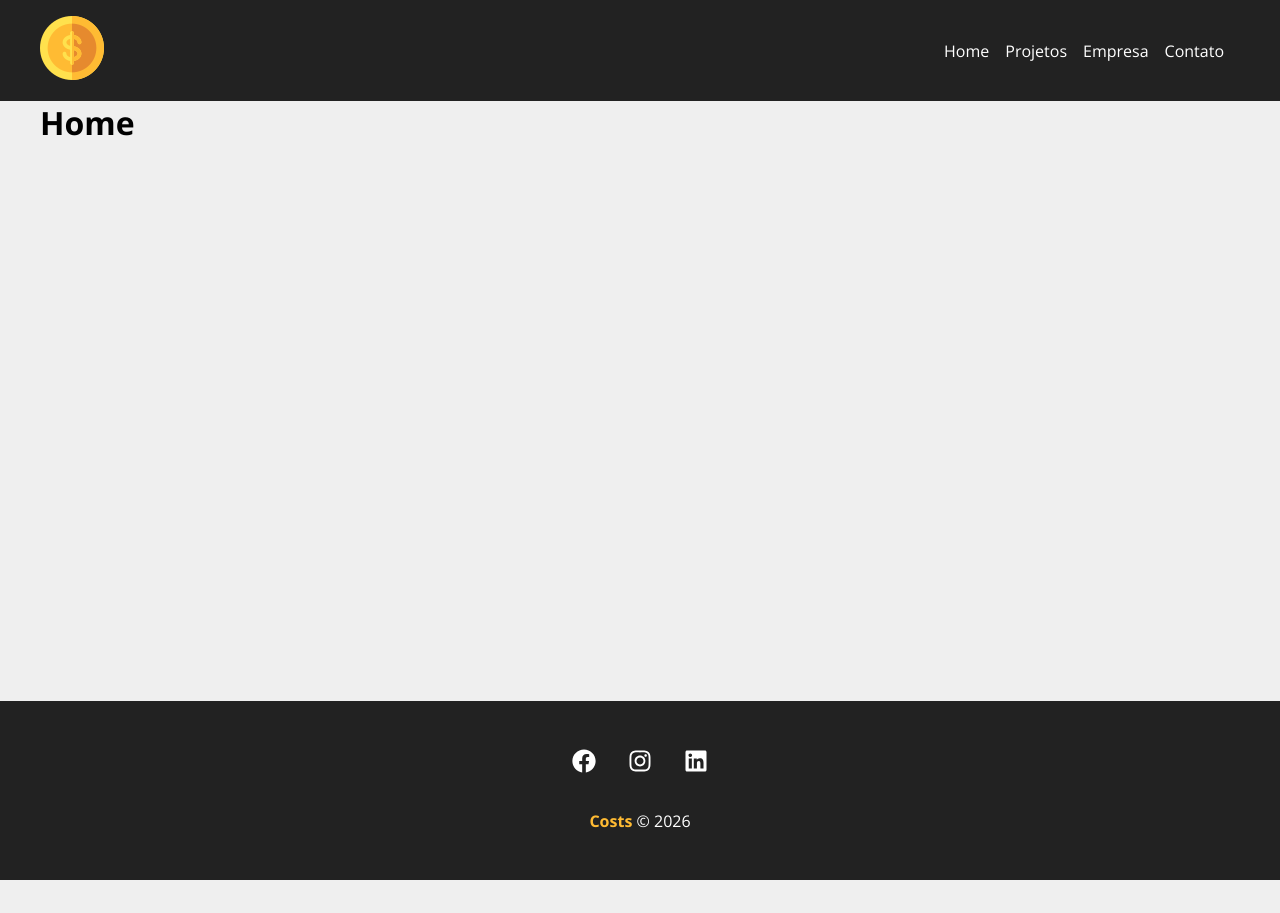
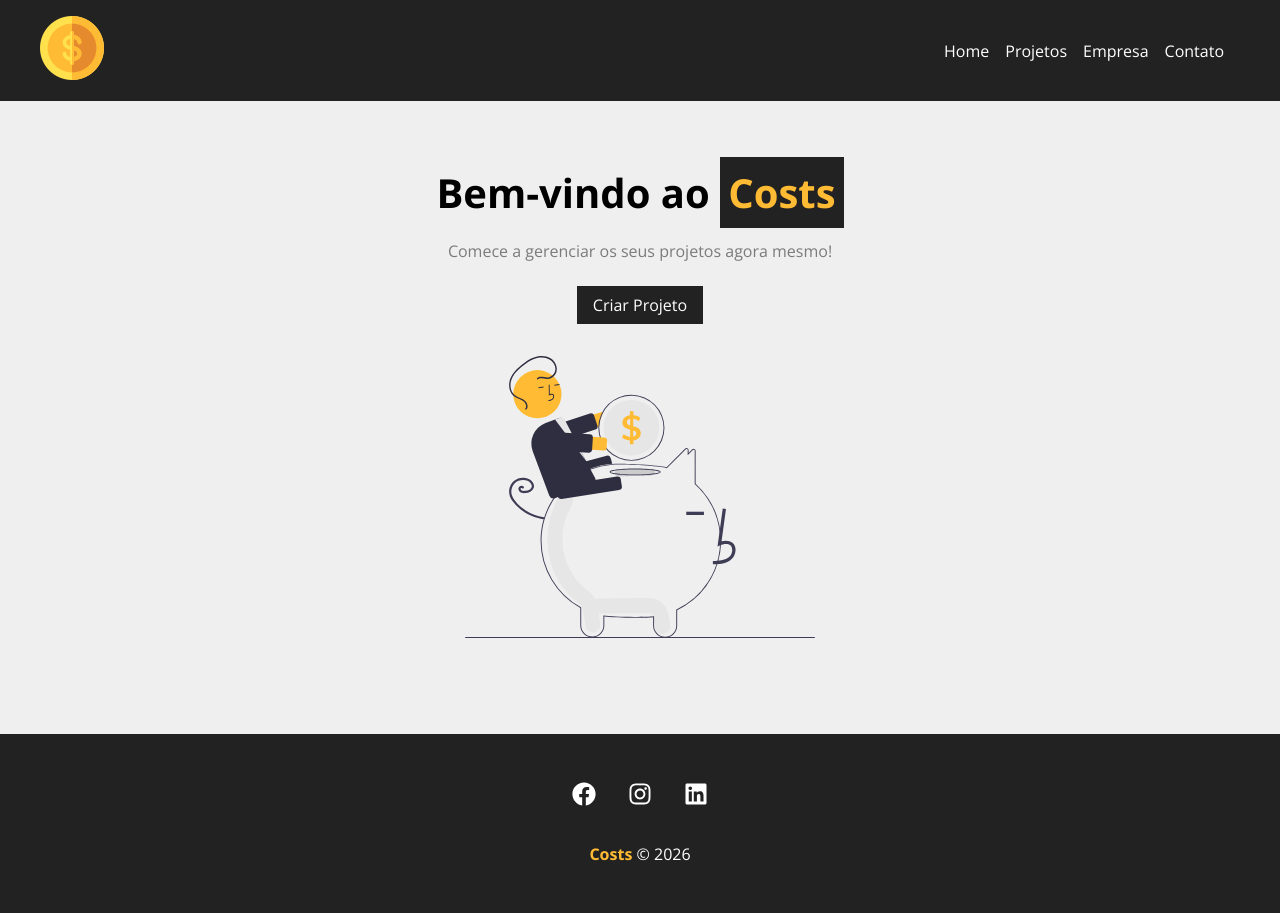
Before and after one commit to viniciuscastiliani/javascript, a React (Create React App) app in the folder curso-react-hora-de-codar/costs/: page / in a window 1280 px wide. Before the commit the page ends 880 px from the top, so only its background shows below. Built offline with nearby package versions, Linux system fonts and the light colour scheme; a web font is replaced by a local one.

Commit message:
Criação e Estilização da Home

```diff
--- /dev/null
+++ b/curso-react-hora-de-codar/costs/src/components/layout/LinkButton.js
@@ -0,0 +1,12 @@
+import { Link } from 'react-router-dom'
+import styles from './LinkButton.module.css'
+
+function LinkButton({ to, text }) {
+    return (
+        <Link className={styles.btn} to={to}>
+            {text}
+        </Link>
+    )
+}
+
+export default LinkButton
--- /dev/null
+++ b/curso-react-hora-de-codar/costs/src/components/layout/LinkButton.module.css
@@ -0,0 +1,11 @@
+.btn {
+    background-color: #222;
+    color: #fff;
+    padding: 0.5em 1em;
+    text-decoration: none;
+    transition: 0.5s;
+}
+
+.btn:hover {
+    color: #ffbb33;
+}
--- a/curso-react-hora-de-codar/costs/src/components/pages/Home.js
+++ b/curso-react-hora-de-codar/costs/src/components/pages/Home.js
@@ -1,5 +1,16 @@
+import styles from './Home.module.css'
+import savings from '../../img/savings.svg'
+import LinkButton from '../layout/LinkButton'
+
 function Home() {
-    return <h1>Home</h1>
+    return (
+        <section className={styles.homeContainer}>
+            <h1>Bem-vindo ao <span>Costs</span></h1>
+            <p>Comece a gerenciar os seus projetos agora mesmo!</p>
+            <LinkButton to="/newproject" text="Criar Projeto" />
+            <img src={savings} alt="Costs" />
+        </section>
+    )
 }
 
 export default Home
--- /dev/null
+++ b/curso-react-hora-de-codar/costs/src/components/pages/Home.module.css
@@ -0,0 +1,29 @@
+.homeContainer {
+    width: 100%;
+    display: flex;
+    flex-direction: column;
+    align-items: center;
+    justify-content: center;
+    padding: 4em;
+}
+
+.homeContainer h1 {
+    font-size: 2.5em;
+    margin-bottom: .5em;
+}
+
+.homeContainer h1 span {
+    color: #ffbb33;
+    padding: 0.2em;
+    background-color:#222;
+}
+
+.homeContainer p {
+    margin-bottom: 1.5em;
+    color: #7b7b7b;
+}
+
+.homeContainer img {
+    width: 350px;
+    margin: 2em 0;
+}
```
